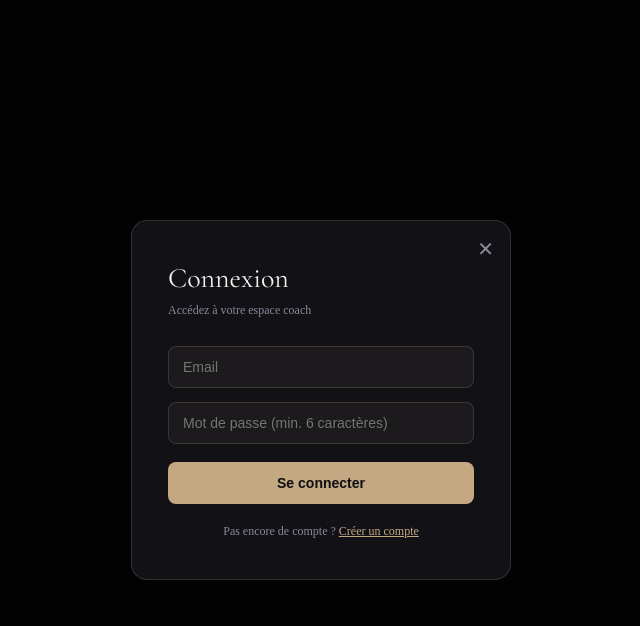
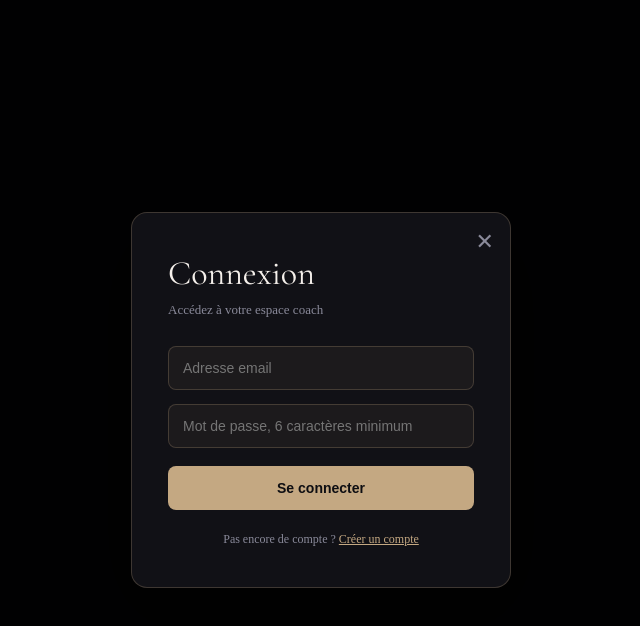
Before and after one commit to jefflbspro-max/longevitescore, a React (Vite) app: page / in a window 1280 px wide. Both pictures are taken after a click on the button "Se connecter". Shown: the top 626 px of the page, without its empty margins (319-959 px from the left). Built offline with nearby package versions, Linux system fonts and the light colour scheme.

Commit message:
Update Login.tsx

```diff
--- a/src/pages/Login.tsx
+++ b/src/pages/Login.tsx
@@ -1,10 +1,40 @@
 import React, { useState } from 'react'
 import { supabase } from '../lib/supabase'
 
-const C = { noir: '#0E0E12', or: '#C4A882', ivoire: '#F5F0EB', gris: '#8A8A9A', rouge: '#ef4444' }
+const C = {
+  noir: '#0E0E12',
+  or: '#C4A882',
+  ivoire: '#F5F0EB',
+  gris: '#8A8A9A',
+  rouge: '#ef4444',
+}
+
 const serif = "'Cormorant Garamond', Georgia, serif"
 
-interface LoginProps { onClose: () => void }
+interface LoginProps {
+  onClose: () => void
+}
+
+function getErrorMessage(error: unknown): string {
+  if (error instanceof Error && error.message) {
+    return error.message
+  }
+
+  if (
+    typeof error === 'object' &&
+    error !== null &&
+    'message' in error &&
+    typeof error.message === 'string'
+  ) {
+    return error.message
+  }
+
+  if (typeof error === 'string') {
+    return error
+  }
+
+  return 'Une erreur est survenue. Veuillez réessayer.'
+}
 
 export default function Login({ onClose }: LoginProps) {
   const [mode, setMode] = useState<'login' | 'register'>('login')
@@ -14,71 +44,312 @@ export default function Login({ onClose }: LoginProps) {
   const [success, setSuccess] = useState('')
   const [loading, setLoading] = useState(false)
 
-  const handleSubmit = async (e: React.FormEvent) => {
-    e.preventDefault()
+  const resetMessages = () => {
     setError('')
     setSuccess('')
+  }
+
+  const changeMode = () => {
+    setMode(currentMode =>
+      currentMode === 'login' ? 'register' : 'login'
+    )
+    resetMessages()
+  }
+
+  const handleSubmit = async (
+    event: React.FormEvent<HTMLFormElement>
+  ) => {
+    event.preventDefault()
+    resetMessages()
+
+    const cleanEmail = email.trim().toLowerCase()
+
+    if (!cleanEmail) {
+      setError('Veuillez saisir votre adresse email.')
+      return
+    }
+
+    if (password.length < 6) {
+      setError('Le mot de passe doit contenir au moins 6 caractères.')
+      return
+    }
+
     setLoading(true)
 
     try {
       if (mode === 'login') {
-        const { error } = await supabase.auth.signInWithPassword({ email, password })
-        if (error) setError(error.message || error.toString() || 'Erreur de connexion')
-        else onClose()
-      } else {
-        const { error } = await supabase.auth.signUp({ email, password })
-        if (error) setError(error.message || error.toString() || 'Erreur lors de la création du compte')
-        else setSuccess('Compte créé ! Vous pouvez maintenant vous connecter.')
+        const { error: loginError } =
+          await supabase.auth.signInWithPassword({
+            email: cleanEmail,
+            password,
+          })
+
+        if (loginError) {
+          setError(getErrorMessage(loginError))
+          return
+        }
+
+        onClose()
+        return
       }
-    } catch (e: any) {
-      setError(e?.message || 'Une erreur est survenue. Réessayez.')
+
+      const { data, error: registerError } =
+        await supabase.auth.signUp({
+          email: cleanEmail,
+          password,
+          options: {
+            emailRedirectTo: window.location.origin,
+          },
+        })
+
+      if (registerError) {
+        setError(getErrorMessage(registerError))
+        return
+      }
+
+      /*
+       * Si "Confirm email" est désactivé dans Supabase,
+       * une session est créée immédiatement.
+       */
+      if (data.session) {
+        onClose()
+        return
+      }
+
+      /*
+       * Si la confirmation email est activée,
+       * le compte est créé mais l’utilisateur doit confirmer son adresse.
+       */
+      setSuccess(
+        'Compte créé. Consultez votre boîte email et cliquez sur le lien de confirmation, puis connectez-vous.'
+      )
+      setMode('login')
+      setPassword('')
+    } catch (unknownError) {
+      setError(getErrorMessage(unknownError))
+    } finally {
+      setLoading(false)
     }
-
-    setLoading(false)
   }
 
   return (
-    <div style={{ position: 'fixed', inset: 0, background: 'rgba(0,0,0,0.85)', display: 'flex', alignItems: 'center', justifyContent: 'center', zIndex: 1000 }}>
-      <div style={{ background: '#111116', border: '1px solid rgba(196,168,130,0.2)', borderRadius: 16, padding: '40px 36px', width: 380, maxWidth: '90vw', position: 'relative' }}>
-        <div style={{ fontFamily: serif, fontSize: 28, color: C.ivoire, marginBottom: 8 }}>
+    <div
+      style={{
+        position: 'fixed',
+        inset: 0,
+        background: 'rgba(0,0,0,0.88)',
+        display: 'flex',
+        alignItems: 'center',
+        justifyContent: 'center',
+        zIndex: 1000,
+        padding: 20,
+      }}
+    >
+      <div
+        style={{
+          background: '#111116',
+          border: '1px solid rgba(196,168,130,0.25)',
+          borderRadius: 16,
+          padding: '40px 36px',
+          width: 380,
+          maxWidth: '100%',
+          position: 'relative',
+          boxShadow: '0 24px 80px rgba(0,0,0,0.45)',
+        }}
+      >
+        <div
+          style={{
+            fontFamily: serif,
+            fontSize: 34,
+            color: C.ivoire,
+            marginBottom: 8,
+          }}
+        >
           {mode === 'login' ? 'Connexion' : 'Créer un compte'}
         </div>
-        <div style={{ fontSize: 12, color: C.gris, marginBottom: 28 }}>
-          {mode === 'login' ? 'Accédez à votre espace coach' : 'Rejoindre LongeviteScore'}
+
+        <div
+          style={{
+            fontSize: 13,
+            color: C.gris,
+            marginBottom: 28,
+          }}
+        >
+          {mode === 'login'
+            ? 'Accédez à votre espace coach'
+            : 'Rejoindre LongeviteScore'}
         </div>
 
-        <form onSubmit={handleSubmit} style={{ display: 'flex', flexDirection: 'column', gap: 14 }}>
+        <form
+          onSubmit={handleSubmit}
+          style={{
+            display: 'flex',
+            flexDirection: 'column',
+            gap: 14,
+          }}
+        >
           <input
-            type="email" placeholder="Email" value={email}
-            onChange={e => setEmail(e.target.value)} required
-            style={{ background: 'rgba(196,168,130,0.06)', border: '1px solid rgba(196,168,130,0.2)', borderRadius: 8, padding: '12px 14px', color: C.ivoire, fontSize: 14, outline: 'none' }}
+            type="email"
+            name="email"
+            autoComplete="email"
+            placeholder="Adresse email"
+            value={email}
+            onChange={event => {
+              setEmail(event.target.value)
+              resetMessages()
+            }}
+            required
+            disabled={loading}
+            style={{
+              background: 'rgba(196,168,130,0.06)',
+              border: '1px solid rgba(196,168,130,0.24)',
+              borderRadius: 8,
+              padding: '13px 14px',
+              color: C.ivoire,
+              fontSize: 14,
+              outline: 'none',
+            }}
           />
+
           <input
-            type="password" placeholder="Mot de passe (min. 6 caractères)" value={password}
-            onChange={e => setPassword(e.target.value)} required minLength={6}
-            style={{ background: 'rgba(196,168,130,0.06)', border: '1px solid rgba(196,168,130,0.2)', borderRadius: 8, padding: '12px 14px', color: C.ivoire, fontSize: 14, outline: 'none' }}
+            type="password"
+            name="password"
+            autoComplete={
+              mode === 'login'
+                ? 'current-password'
+                : 'new-password'
+            }
+            placeholder="Mot de passe, 6 caractères minimum"
+            value={password}
+            onChange={event => {
+              setPassword(event.target.value)
+              resetMessages()
+            }}
+            required
+            minLength={6}
+            disabled={loading}
+            style={{
+              background: 'rgba(196,168,130,0.06)',
+              border: '1px solid rgba(196,168,130,0.24)',
+              borderRadius: 8,
+              padding: '13px 14px',
+              color: C.ivoire,
+              fontSize: 14,
+              outline: 'none',
+            }}
           />
-          {error !== '' && error !== '{}' && (
-            <div style={{ color: C.rouge, fontSize: 12, padding: '8px 12px', background: 'rgba(239,68,68,0.08)', borderRadius: 6 }}>{error}</div>
+
+          {error && error !== '{}' && (
+            <div
+              role="alert"
+              style={{
+                color: C.rouge,
+                fontSize: 12,
+                lineHeight: 1.5,
+                padding: '10px 12px',
+                background: 'rgba(239,68,68,0.08)',
+                border: '1px solid rgba(239,68,68,0.18)',
+                borderRadius: 7,
+              }}
+            >
+              {error}
+            </div>
           )}
+
           {success && (
-            <div style={{ color: '#22c55e', fontSize: 12, padding: '8px 12px', background: 'rgba(34,197,94,0.08)', borderRadius: 6 }}>{success}</div>
+            <div
+              role="status"
+              style={{
+                color: '#22c55e',
+                fontSize: 12,
+                lineHeight: 1.5,
+                padding: '10px 12px',
+                background: 'rgba(34,197,94,0.08)',
+                border: '1px solid rgba(34,197,94,0.18)',
+                borderRadius: 7,
+              }}
+            >
+              {success}
+            </div>
           )}
-          <button type="submit" disabled={loading}
-            style={{ background: C.or, color: C.noir, border: 'none', borderRadius: 8, padding: '13px', fontWeight: 700, fontSize: 14, cursor: 'pointer', marginTop: 4, opacity: loading ? 0.7 : 1 }}>
-            {loading ? 'Chargement…' : mode === 'login' ? 'Se connecter' : 'Créer le compte'}
+
+          <button
+            type="submit"
+            disabled={loading}
+            style={{
+              background: C.or,
+              color: C.noir,
+              border: 'none',
+              borderRadius: 8,
+              padding: '14px',
+              fontWeight: 700,
+              fontSize: 14,
+              cursor: loading ? 'wait' : 'pointer',
+              marginTop: 4,
+              opacity: loading ? 0.7 : 1,
+            }}
+          >
+            {loading
+              ? mode === 'login'
+                ? 'Connexion en cours…'
+                : 'Création en cours…'
+              : mode === 'login'
+                ? 'Se connecter'
+                : 'Créer le compte'}
           </button>
         </form>
 
-        <div style={{ marginTop: 20, textAlign: 'center', fontSize: 12, color: C.gris }}>
-          {mode === 'login' ? "Pas encore de compte ? " : "Déjà un compte ? "}
-          <span onClick={() => { setMode(mode === 'login' ? 'register' : 'login'); setError(''); setSuccess('') }}
-            style={{ color: C.or, cursor: 'pointer', textDecoration: 'underline' }}>
-            {mode === 'login' ? 'Créer un compte' : 'Se connecter'}
-          </span>
+        <div
+          style={{
+            marginTop: 22,
+            textAlign: 'center',
+            fontSize: 12,
+            color: C.gris,
+          }}
+        >
+          {mode === 'login'
+            ? 'Pas encore de compte ? '
+            : 'Déjà un compte ? '}
+
+          <button
+            type="button"
+            onClick={changeMode}
+            disabled={loading}
+            style={{
+              border: 'none',
+              background: 'transparent',
+              color: C.or,
+              cursor: 'pointer',
+              textDecoration: 'underline',
+              padding: 0,
+              fontFamily: 'inherit',
+              fontSize: 'inherit',
+            }}
+          >
+            {mode === 'login'
+              ? 'Créer un compte'
+              : 'Se connecter'}
+          </button>
         </div>
 
-        <button onClick={onClose} style={{ position: 'absolute', top: 16, right: 16, background: 'none', border: 'none', color: C.gris, fontSize: 20, cursor: 'pointer' }}>✕</button>
+        <button
+          type="button"
+          onClick={onClose}
+          aria-label="Fermer"
+          disabled={loading}
+          style={{
+            position: 'absolute',
+            top: 16,
+            right: 16,
+            background: 'none',
+            border: 'none',
+            color: C.gris,
+            fontSize: 22,
+            cursor: 'pointer',
+          }}
+        >
+          ✕
+        </button>
       </div>
     </div>
   )
```
